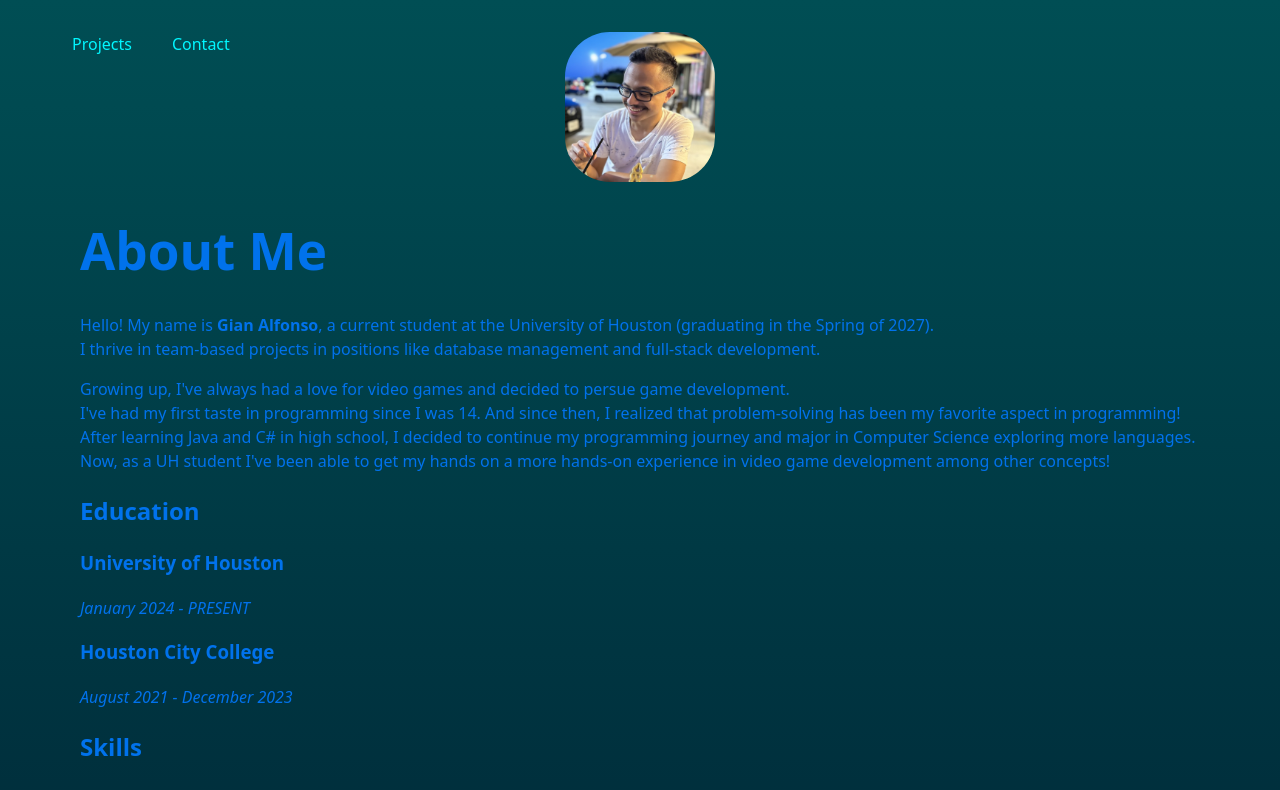
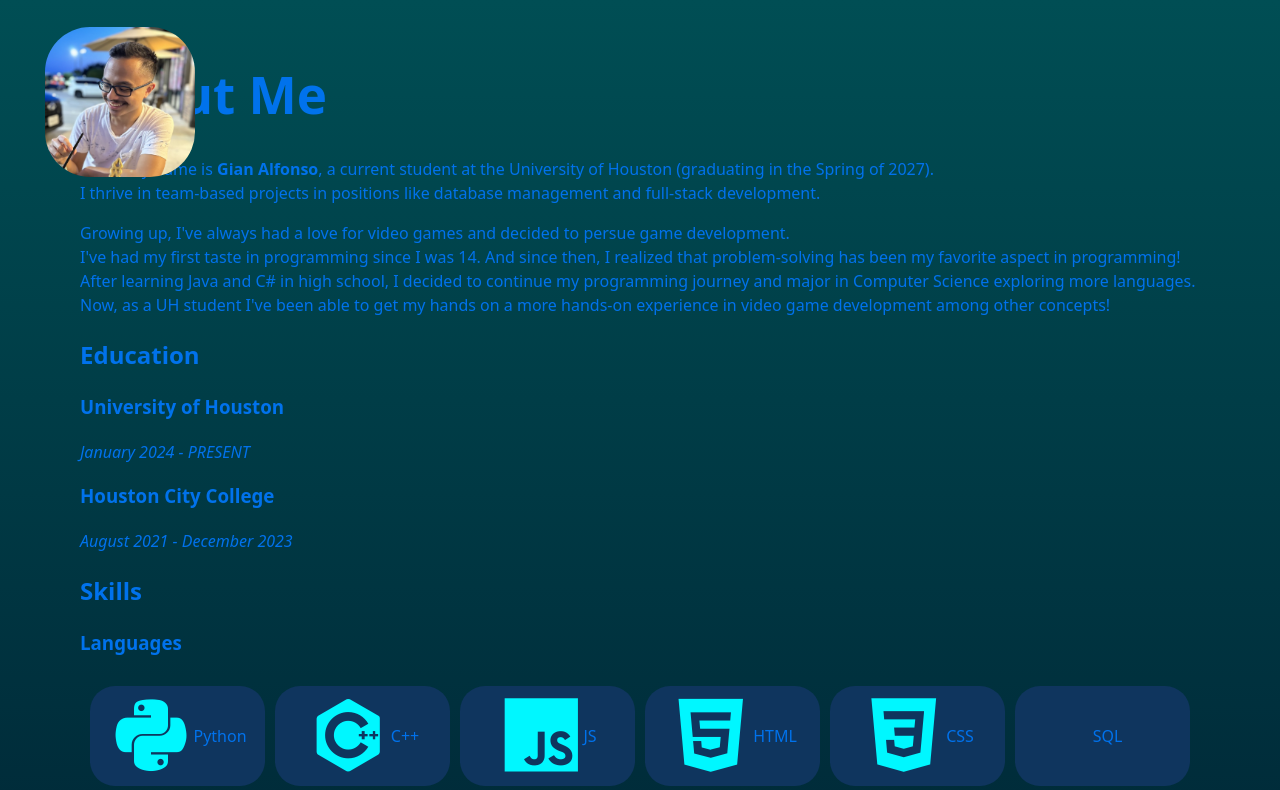
Before and after one commit to LtUdon/AG_Web, a React (Vite) app: page /about in a window 1280 px wide. Shown: the top 790 px of the page. Built offline with nearby package versions, Linux system fonts and the light colour scheme.

Commit message:
Revert "Header update"
This reverts commit 7807b8c10a1fc28fcc8eacb8fb957662a4c332fe.

```diff
--- a/src/About.css
+++ b/src/About.css
@@ -29,8 +29,6 @@
   color: #00f7ff;
   font-size: 75px;
   padding: 5px;
-  display: flex;
-  align-items: center;
 }
 
 .profile-pic {
--- a/src/About.jsx
+++ b/src/About.jsx
@@ -8,24 +8,12 @@ function About() {
 return (
 	<>
 	<title>Gian Alfonso - ABOUT ME</title>
-	<header className='header'>
-		<div className='header-content'>
-			<a href='#' className='logoButton' onClick={() => navigate('/')}>
-				<img src={gianImage} alt="Gian Alfonso" className="profile-pic"/>
-			</a>
+	<nav>
 
-			<nav className='nav'>
-				<ul className='nav-list'>
-					<li className='nav-item'>
-						<a href='#'>Projects</a>
-					</li>
-					<li className='nav-item'>
-						<a href='#'>Contact</a>
-					</li>
-				</ul>
-			</nav>
-		</div>
-	</header>
+		<button onClick={() => navigate('/')} className='home-button'>
+			<img src={gianImage} alt="Gian Alfonso" className="profile-pic"/> <br/>
+		</button>
+	</nav>
 	<div>
 
 		<div className='about-container'>
--- a/src/index.css
+++ b/src/index.css
@@ -88,20 +88,9 @@ nav > ul{
 .home-button{
   background-color: transparent;
   border-color: transparent;
-  border-width: 10px;
   border-radius: 30%;
-  width: 190px;
-  height: 190px;
-}
-
-.header{
-  background-color: transparent;
-}
-
-.header-content{
-  display: flex;
-  align-items: center;
-  justify-content: center;
+  width: 175px;
+  height: 175px;
 }
 
 @media (prefers-color-scheme: light) {
```
